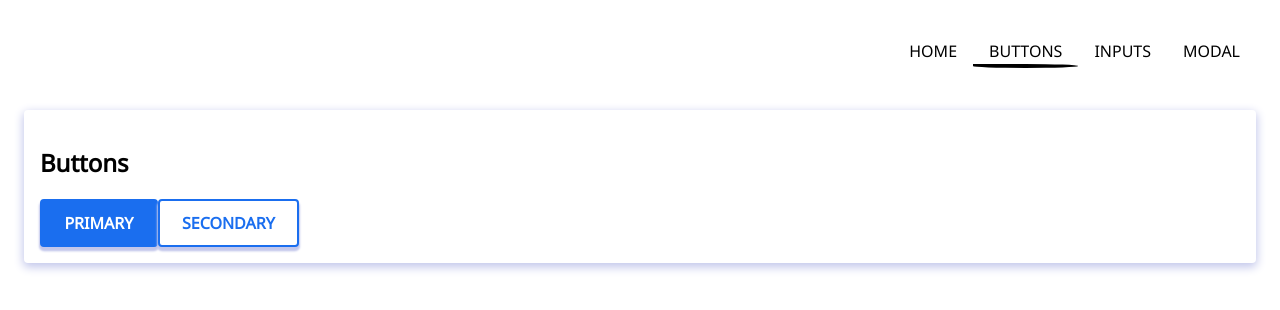
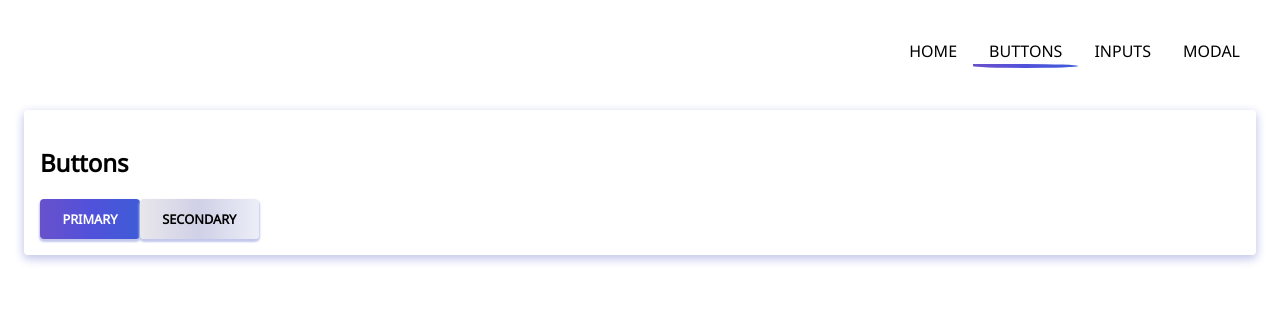
Before and after one commit to MichaelShawUK/ui-library, a React (Vite) app: page /buttons in a window 1280 px wide. Shown: the top 310 px of the page. Built offline with nearby package versions, Linux system fonts and the light colour scheme.

Commit message:
Add linear gradient to buttons

```diff
--- a/src/components/Button/Button.tsx
+++ b/src/components/Button/Button.tsx
@@ -13,7 +13,7 @@ function Button({ children, alt, onClick }: Props) {
       as={motion.button}
       style={{ originX: 0.5, originY: 0.5 }}
       whileHover={{
-        boxShadow: "0px 2px 10px 3px #74a2f7",
+        boxShadow: "0px 2px 6px 0px #74a2f7",
       }}
       whileTap={{ scale: 0.96 }}
       $alt={alt}
--- a/src/components/Button/StyledButton.ts
+++ b/src/components/Button/StyledButton.ts
@@ -1,7 +1,7 @@
 import { styled } from "styled-components";
 import theme from "../../theme";
 
-const { primary, secondary, shadow } = theme;
+const { primaryGradient, altGraident, primaryColor, altColor, shadow } = theme;
 
 interface Props {
   $alt?: boolean;
@@ -10,18 +10,18 @@ interface Props {
 const StyledButton = styled.button<Props>`
   padding: 0.7rem 1.4rem;
 
-  font-size: 1rem;
+  font-size: 0.8rem;
   font-weight: bold;
 
-  border: 2px solid ${primary};
+  border: none;
   border-radius: 4px;
 
   cursor: pointer;
 
-  background-color: ${(props) => (props.$alt ? secondary : primary)};
-  color: ${(props) => (props.$alt ? primary : secondary)};
+  background: ${(props) => (props.$alt ? altGraident : primaryGradient)};
+  color: ${(props) => (props.$alt ? altColor : primaryColor)};
 
-  box-shadow: 0px 0.2rem 2px 1px ${shadow};
+  box-shadow: 0px 2px 2px 1px ${shadow};
 `;
 
 export default StyledButton;
--- a/src/components/Input/StyledInput.ts
+++ b/src/components/Input/StyledInput.ts
@@ -1,7 +1,7 @@
 import { styled } from "styled-components";
 import theme from "../../theme";
 
-const { primary, secondary } = theme;
+const { primaryGradient } = theme;
 
 const StyledInput = styled.div`
   display: grid;
@@ -11,10 +11,8 @@ const StyledInput = styled.div`
 
   &:focus-within {
     label {
-      color: ${secondary};
       color: white;
-      background-color: ${primary};
-      background-color: #1d1d1d;
+      background: ${primaryGradient};
     }
   }
 
--- a/src/components/Nav/StyledNav.ts
+++ b/src/components/Nav/StyledNav.ts
@@ -1,4 +1,7 @@
 import { styled } from "styled-components";
+import theme from "../../theme";
+
+const { primaryGradient } = theme;
 
 const StyledNav = styled.nav`
   padding: 1rem;
@@ -17,7 +20,7 @@ const StyledNav = styled.nav`
 
   .active::before {
     content: "";
-    background-color: black;
+    background: ${primaryGradient};
     position: absolute;
     bottom: 10px;
     left: 0;
@@ -27,7 +30,7 @@ const StyledNav = styled.nav`
     border-top-right-radius: 100%;
     border-bottom-right-radius: 100%;
     animation: slide-left 0.2s ease-in-out forwards;
-    transform-origin: center;
+    transform-origin: left;
   }
 
   @keyframes slide-left {
--- a/src/theme.ts
+++ b/src/theme.ts
@@ -1,6 +1,10 @@
 const theme = {
-  primary: "#1a6eef",
-  secondary: "#ffffff",
+  primaryGradient:
+    "linear-gradient(to right, #6951cb 0%, #5151db 50%, #3e5cd7 100%)",
+  altGraident:
+    "linear-gradient(to right, #e8e7eb 0%, #d0d0e7 50%, #eceef7 100%)",
+  primaryColor: "#fff",
+  altColor: "#000",
   shadow: "#c3c7eb",
 };
 
```
